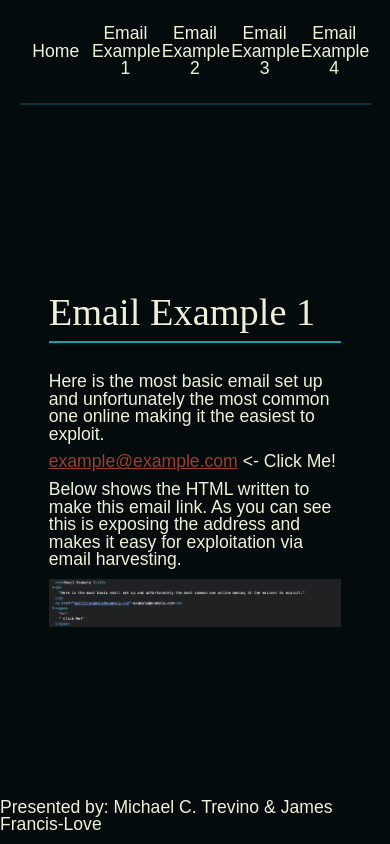
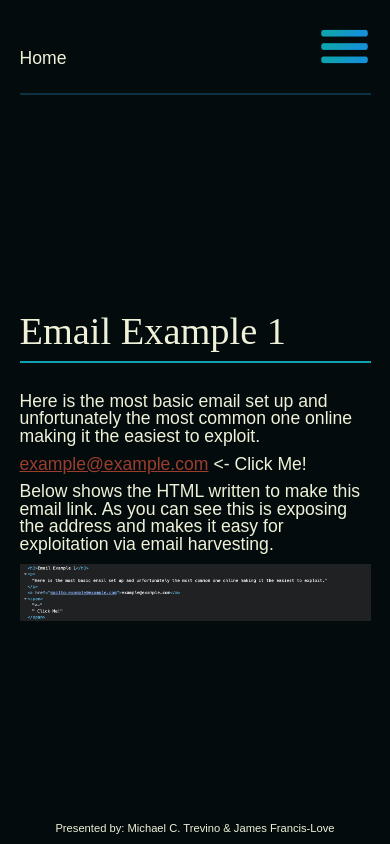
Before and after one commit to TrevMike/cyberTechSummitExample, a React (Create React App) app in the folder cybertech-summit-example/: page /email-sample-one in a window 390 px wide. Built offline with nearby package versions, Linux system fonts and the light colour scheme; a web font is replaced by a local one.

Commit message:
added media query for some pages

```diff
--- a/cybertech-summit-example/src/components/Footer.js
+++ b/cybertech-summit-example/src/components/Footer.js
@@ -2,12 +2,12 @@ import React from "react";
 
 function Footer() {
   return (
-    <div className="Footer">
+    <footer>
       <p>
         Presented by: <span>Michael C. Trevino</span> {"&"}
         <span> James Francis-Love</span>
       </p>
-    </div>
+    </footer>
   );
 }
 
--- a/cybertech-summit-example/src/components/NavBar.js
+++ b/cybertech-summit-example/src/components/NavBar.js
@@ -1,24 +1,44 @@
-import React from "react";
+import React, { useState } from "react";
 import { useNavigate } from "react-router-dom";
+import menu from "../assets/menu.png";
+import exit from "../assets/exit.png";
 
 function NavBar() {
+  const [open, setOpen] = useState(false);
   const navigate = useNavigate();
   return (
     <div className="navBar">
       <nav>
         <span onClick={() => navigate("/")}>Home</span>
-        <span onClick={() => navigate("/email-sample-one")}>
+        <span
+          className="menu-items"
+          onClick={() => navigate("/email-sample-one")}
+        >
           Email Example 1
         </span>
-        <span onClick={() => navigate("/email-sample-two")}>
+        <span
+          className="menu-items"
+          onClick={() => navigate("/email-sample-two")}
+        >
           Email Example 2
         </span>
-        <span onClick={() => navigate("/email-sample-three")}>
+        <span
+          className="menu-items"
+          onClick={() => navigate("/email-sample-three")}
+        >
           Email Example 3
         </span>
-        <span onClick={() => navigate("/email-sample-four")}>
+        <span
+          className="menu-items"
+          onClick={() => navigate("/email-sample-four")}
+        >
           Email Example 4
         </span>
+        <img
+          src={open ? exit : menu}
+          alt={`menu button`}
+          onClick={() => setOpen(!open)}
+        />
       </nav>
     </div>
   );
--- a/cybertech-summit-example/src/components/emailSamples/EmailSample2.js
+++ b/cybertech-summit-example/src/components/emailSamples/EmailSample2.js
@@ -1,5 +1,4 @@
 import React, { lazy, Suspense } from "react";
-// import htmlSample2 from "../../assets/HTMLSample2.png";
 const EmailImage = lazy(() => import("../images/EmailImage"));
 const SampleImg2 = lazy(() => import("../images/SampleImg2"));
 function EmailSample2() {
@@ -15,7 +14,7 @@ function EmailSample2() {
       <p>
         all image elements require 2 attributes, the source{" "}
         <span>{`src={"url or file path"}`}</span> and the alternative text{" "}
-        <span>{`alt={"short description of what the image for users that are for any reason unable to view it"}`}</span>
+        <span>{`alt={"short description of what the image is for users that are for any reason unable to view it"}`}</span>
       </p>
       <Suspense fallback={<div>Loading img one...</div>}>
         <EmailImage />
@@ -23,9 +22,6 @@ function EmailSample2() {
       <Suspense fallback={<div>Loading img two...</div>}>
         <SampleImg2 />
       </Suspense>
-
-      {/* <img src={emailPicture} alt="email address of user" /> */}
-      {/* <img className="htmlSample" src={htmlSample2} alt="html example" /> */}
     </div>
   );
 }
--- a/cybertech-summit-example/src/css/index.css
+++ b/cybertech-summit-example/src/css/index.css
@@ -216,6 +216,25 @@ a {
   cursor: pointer;
   padding: 5px 0px;
 }
+.navBar nav img {
+  display: none;
+}
+@media (max-width: 500px) {
+  .navBar nav {
+    align-items: flex-end;
+  }
+  .navBar nav span {
+    text-align: left;
+    width: 90%;
+  }
+  .navBar nav img {
+    width: 15%;
+    display: block;
+  }
+  .navBar .menu-items {
+    display: none;
+  }
+}
 .introduction {
   background: #040b0d;
   width: 50%;
@@ -254,6 +273,11 @@ a {
 .emailExample1 a:hover {
   color: #0fa3b1;
 }
+@media (max-width: 500px) {
+  .emailExample1 {
+    width: 90%;
+  }
+}
 .emailExample2 {
   width: 75%;
 }
@@ -265,6 +289,11 @@ a {
 }
 .emailExample2 p span {
   color: #0fa3b1;
+}
+@media (max-width: 500px) {
+  .emailExample2 {
+    width: 90%;
+  }
 }
 .emailExample3 {
   width: 75%;
@@ -289,6 +318,11 @@ a {
 }
 .emailExample3 a:hover {
   color: #0fa3b1;
+}
+@media (max-width: 500px) {
+  .emailExample3 {
+    width: 90%;
+  }
 }
 .emailExample4 {
   width: 75%;
@@ -315,6 +349,15 @@ a {
   margin: 10px 0px;
   border-radius: 8px;
   font-weight: 900;
+}
+@media (max-width: 500px) {
+  .emailExample4 {
+    width: 90%;
+  }
+  .emailExample4 .modalSampleBtn button {
+    width: 100%;
+    margin-bottom: 20px;
+  }
 }
 .emailSample4Modal {
   height: 100vh;
@@ -400,3 +443,43 @@ a {
   color: #eff2d9;
   background: #9c3d2e;
 }
+@media (max-width: 500px) {
+  .emailSample4Modal {
+    background: rgba(4, 11, 13, 0.97);
+  }
+  .emailSample4Modal .formContainer {
+    width: 90%;
+  }
+  .emailSample4Modal .formContainer .exit span {
+    font-size: 2rem;
+  }
+  .emailSample4Modal .formContainer .inputContainer {
+    flex-direction: column;
+    justify-content: center;
+    align-items: center;
+    width: 100%;
+  }
+  .emailSample4Modal .formContainer .inputContainer .inputHolders {
+    width: 100%;
+    margin: 10px 0px;
+  }
+  .emailSample4Modal .formContainer .inputContainer .inputHolders input {
+    width: 60%;
+  }
+  .emailSample4Modal .formContainer button {
+    width: 100%;
+  }
+}
+footer {
+  width: 100%;
+  text-align: center;
+}
+@media (max-width: 500px) {
+  footer {
+    width: 80%;
+  }
+  footer p,
+  footer span {
+    font-size: 0.7rem;
+  }
+}
--- a/cybertech-summit-example/src/less/components/emailSamples/emailSample1.less
+++ b/cybertech-summit-example/src/less/components/emailSamples/emailSample1.less
@@ -16,3 +16,8 @@
     color: @accent1;
   } // hover a
 } // emailExample
+@media (max-width: 500px) {
+  .emailExample1 {
+    width: 90%;
+  }
+}
--- a/cybertech-summit-example/src/less/components/emailSamples/emailSample2.less
+++ b/cybertech-summit-example/src/less/components/emailSamples/emailSample2.less
@@ -10,3 +10,8 @@
     color: @accent1;
   } // p
 } // emailExample
+@media (max-width: 500px) {
+  .emailExample2 {
+    width: 90%;
+  }
+}
--- a/cybertech-summit-example/src/less/components/emailSamples/emailSample3.less
+++ b/cybertech-summit-example/src/less/components/emailSamples/emailSample3.less
@@ -23,3 +23,8 @@
     color: @accent1;
   } // hover a
 } // emailExample
+@media (max-width: 500px) {
+  .emailExample3 {
+    width: 90%;
+  }
+}
--- a/cybertech-summit-example/src/less/components/homePage/footer.less
+++ b/cybertech-summit-example/src/less/components/homePage/footer.less
@@ -0,0 +1,13 @@
+footer {
+  width: 100%;
+  text-align: center;
+}
+@media (max-width: 500px) {
+  footer {
+    width: 80%;
+    p,
+    span {
+      font-size: 0.7rem;
+    }
+  }
+}
--- a/cybertech-summit-example/src/less/components/homePage/navBar.less
+++ b/cybertech-summit-example/src/less/components/homePage/navBar.less
@@ -19,5 +19,25 @@
       cursor: pointer;
       padding: 5px 0px;
     } // span
+    img {
+      display: none;
+    }
   } // nav
+  @media (max-width: 500px) {
+    nav {
+      align-items: flex-end;
+      span {
+        text-align: left;
+        width: 90%;
+      }
+      img {
+        width: 15%;
+        display: block;
+      }
+    }
+
+    .menu-items {
+      display: none;
+    }
+  }
 } // navbar
```
Also changed, not shown: cybertech-summit-example/src/less/components/emailSamples/emailSample4.less (+12 -0 lines), cybertech-summit-example/src/less/components/emailSamples/emailSampleModal.less (+31 -0 lines), cybertech-summit-example/src/assets/exit.png (added), cybertech-summit-example/src/assets/menu.png (added).
